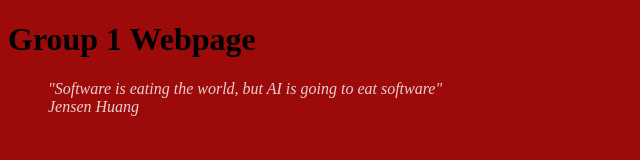
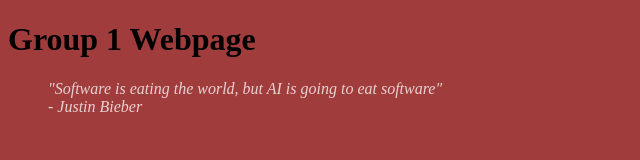
Before and after one commit to JKBrown11/GitLab, a plain HTML site: page index.html in a window 1280 px wide. Shown: the whole page, without its empty margins (0-640 px from the left). Drawn offline with Linux system fonts and the light colour scheme.

Commit message:
<Nilam>: Changed the quote author to Justin Bieber

```diff
--- a/index.html
+++ b/index.html
@@ -8,5 +8,6 @@
    <body></body>
    <blockquote>
 		"Software is eating the world, but AI is going to eat software"
-		<footer>Jensen Huang</footer>
+		<footer>- Justin Bieber</footer>
+   </blockquote>
 </html>
--- a/style.css
+++ b/style.css
@@ -1,5 +1,5 @@
 body {
-    background-color: #9d0a0a;
+    background-color: #a13c3c;
 }
 blockquote {
     font-style: italic;
```
